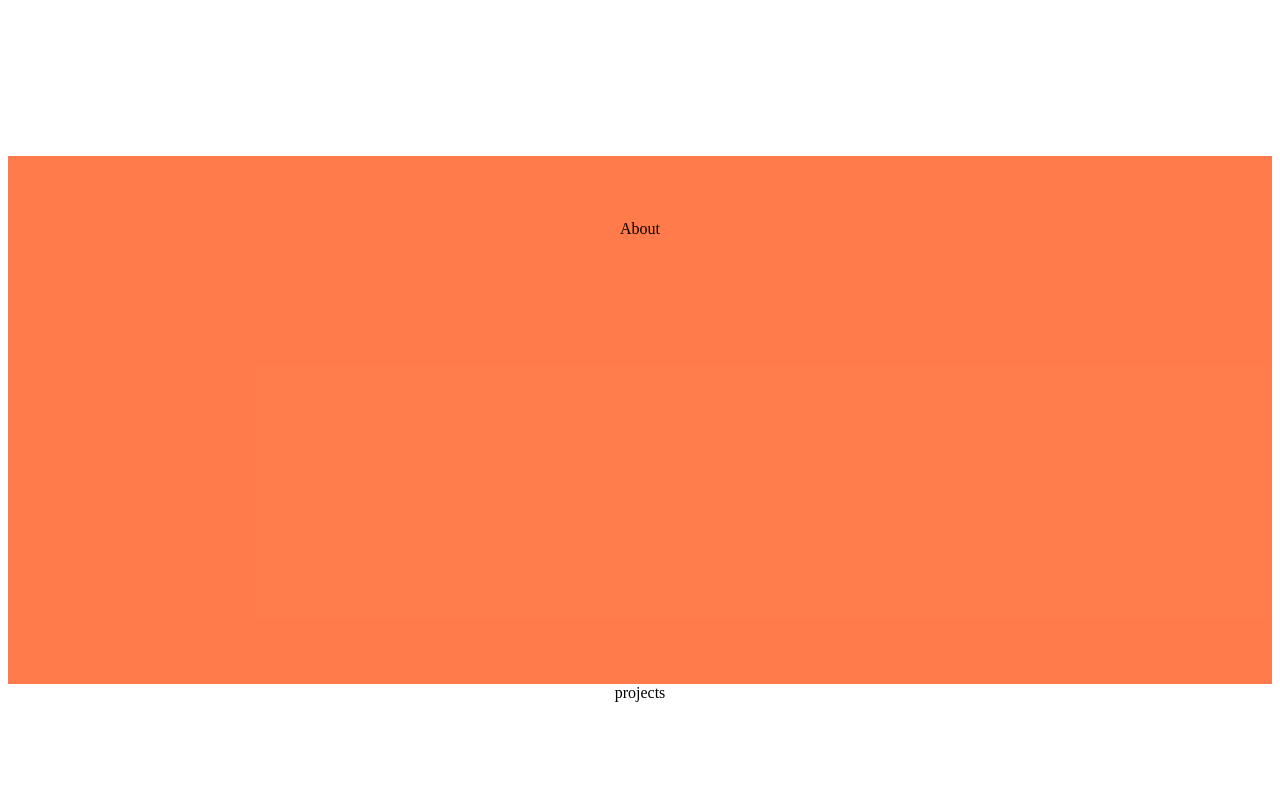
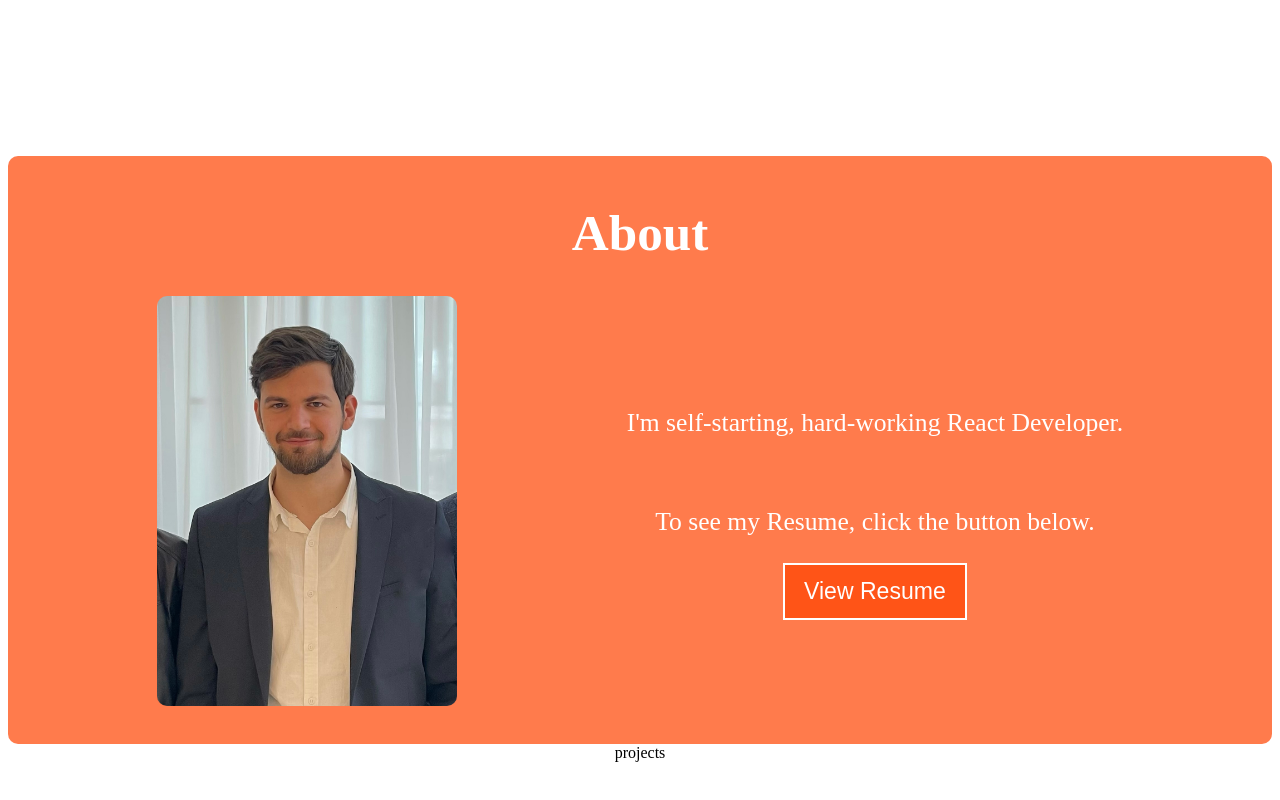
Before and after one commit to GegaLataria/portfolio, a React (Create React App) app: page / in a window 1280 px wide. Shown: the part 652-1452 px from the top of the page. Built offline with nearby package versions, Linux system fonts and the light colour scheme.

Commit message:
updating about container

```diff
--- a/src/home/Home.css
+++ b/src/home/Home.css
@@ -31,9 +31,47 @@
 
 .about-container {
     text-align: center;
-    height: 50vh;
+    color: #fff;
     background-color: rgba(255, 68, 0, .7);
-    padding: 5vw;
+    padding: 1vw 5vw 3vw 5vw;
+    border-radius: 10px;
+}
+
+.about-container__title {
+    font-size: 4vw;
+}
+
+.about-container__flex {
+    display: flex;
+    justify-content: space-around;
+    align-items: center;
+}
+
+.about-container__image {
+    width: 300px;
+    height: auto;
+    border-radius: 10px;
+}
+
+.about-container__input {
+    font-size: 2vw;
+}
+
+.about-container__button {
+    border: 2px solid #fff;
+    font-size: 1.8vw;
+    background-color: rgba(255, 68, 0, .7);
+    cursor: pointer;
+    color: #fff;
+    padding: 1vw 1.5vw;
+}
+
+.about-container__button:hover {
+    transition: 1s;
+    background-color: #fff;
+    border-color: 2px solid rgba(255, 68, 0, .7);
+    color:rgba(255, 68, 0, .7);
+    transform: scale(1.1);
 }
 
 .projects-container {
--- a/src/home/Home.js
+++ b/src/home/Home.js
@@ -1,5 +1,6 @@
 import React from "react";
 import { useRef } from "react";
+import profile from "../photos/profile.jpg";
 import "./Home.css";
 
 export default function Home() {
@@ -16,14 +17,31 @@ export default function Home() {
           <h1>
             Hi, My name is <span className="name-container__input">{name}</span>
           </h1>
-          <h1>I'm a React Developer</h1>
+          <h1>I'm a React Developer🚀</h1>
           <button className="name-container__button" onClick={handleClick}>
             Know More
           </button>
         </div>
       </div>
       <div className="about-container" ref={ref}>
-        About
+        <h1 className="about-container__title">About</h1>
+        <div className="about-container__flex">
+          <img
+            src={profile}
+            alt="profile"
+            className="about-container__image"
+          ></img>
+          <div>
+            <p className="about-container__input">
+              I'm self-starting, hard-working React Developer.
+            </p>
+            <br />
+            <p className="about-container__input">
+              To see my Resume, click the button below.
+            </p>
+            <button className="about-container__button">View Resume</button>
+          </div>
+        </div>
       </div>
       <div className="projects-container">projects</div>
     </div>
```
Also changed, not shown: src/photos/profile.jpg (added).
